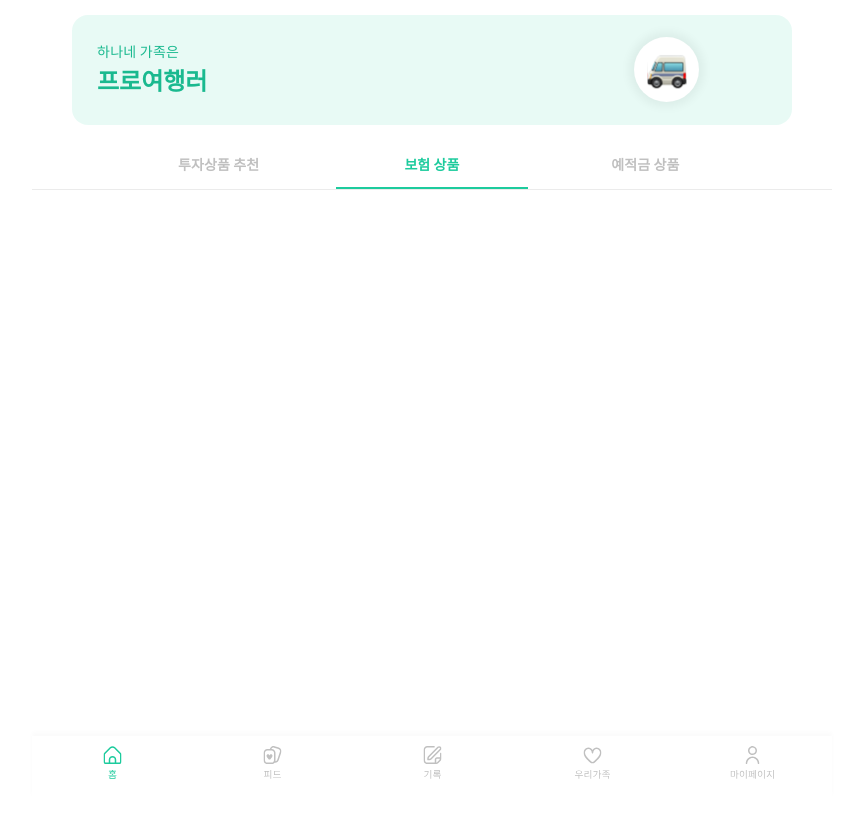
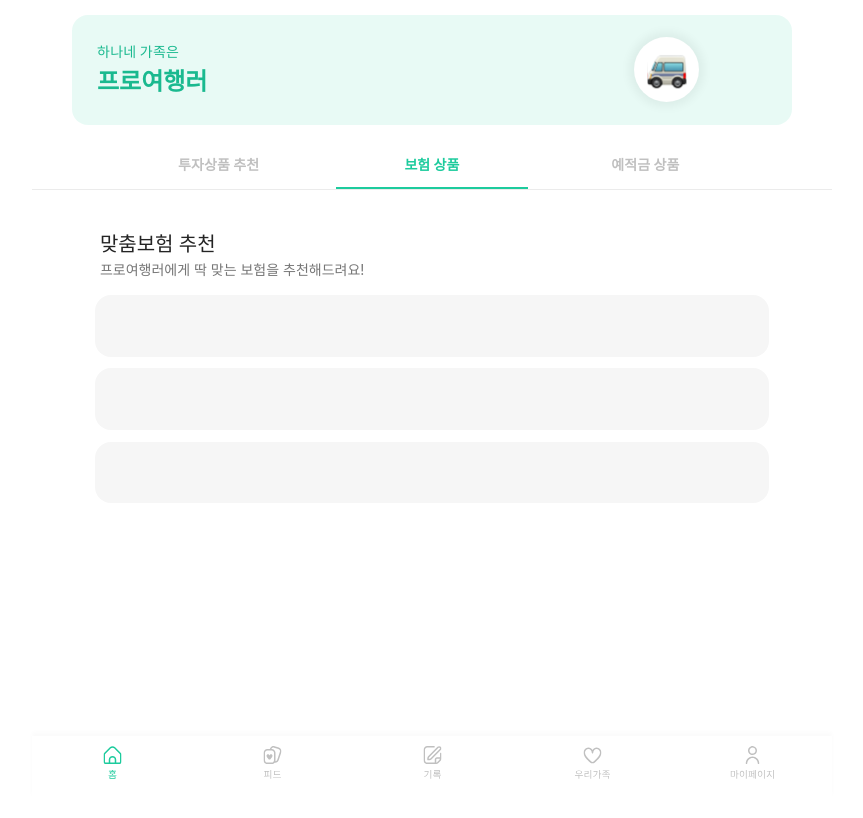
Before and after one commit to BUZZINGPolarBear/FRONT_ILogU, a React (Create React App) app: page /home in a window 1280 px wide. Both pictures are taken after a click on the element "보험 상품". Shown: the top 818 px of the page, without its empty margins (208-1071 px from the left). Built offline with nearby package versions, Linux system fonts and the light colour scheme; a web font is replaced by a local one.

Commit message:
add: 맞춤보험 추천 카드 추가

```diff
--- /dev/null
+++ b/src/APP/Home/Home.insurence.jsx
@@ -0,0 +1,27 @@
+import React, { useEffect, useState, useRef } from 'react';
+
+import * as HomeS from './Styles/Home.main.styles';
+import * as InvestS from './Styles/Home.investment';
+import InvestRecommendSwiper from './Home.investment.slide';
+
+function InsurenceComponent() {
+	return (
+		<>
+			<HomeS.MainCardWrapper>
+				<HomeS.MainCardTitleWrapper>
+					<HomeS.MainCardTitle ismain="true">맞춤보험 추천</HomeS.MainCardTitle>
+					<HomeS.MainCardTitle ismain="false">
+						프로여행러에게 딱 맞는 보험을 추천해드려요!
+					</HomeS.MainCardTitle>
+				</HomeS.MainCardTitleWrapper>
+				<HomeS.MainRecommendCardWrapper>
+					<HomeS.MainRecommendContentWrapper></HomeS.MainRecommendContentWrapper>
+					<HomeS.MainRecommendContentWrapper></HomeS.MainRecommendContentWrapper>
+					<HomeS.MainRecommendContentWrapper></HomeS.MainRecommendContentWrapper>
+				</HomeS.MainRecommendCardWrapper>
+			</HomeS.MainCardWrapper>
+		</>
+	);
+}
+
+export default InsurenceComponent;
--- a/src/APP/Home/Home.main.jsx
+++ b/src/APP/Home/Home.main.jsx
@@ -4,7 +4,7 @@ import * as HomeS from './Styles/Home.main.styles';
 import * as tokens from '../../tokens';
 
 import InvestmentComponent from './Home.investment';
-
+import InsurenceComponent from './Home.insurence';
 function HomeMain() {
 	const [mainCategory, setMainCategory] = useState('investment');
 
@@ -60,7 +60,13 @@ function HomeMain() {
 			</HomeS.HomeMainSelectWrapper>
 
 			<HomeS.HomeMainCategoryArea>
-				{mainCategory == 'investment' ? <InvestmentComponent /> : ' '}
+				{mainCategory == 'investment' ? (
+					<InvestmentComponent />
+				) : mainCategory == 'insurence' ? (
+					<InsurenceComponent />
+				) : (
+					' '
+				)}
 			</HomeS.HomeMainCategoryArea>
 		</HomeS.HomeMainScreen>
 	);
--- a/src/APP/Home/Styles/Home.main.styles.js
+++ b/src/APP/Home/Styles/Home.main.styles.js
@@ -135,3 +135,28 @@ export const MainCardTitle = styled.div`
 			? `color: ${tokens.colors.grey_700}; font-weight: ${tokens.typography.headline_6.fontWeight}; font-size: ${tokens.typography.headline_6.fontSize};`
 			: `color: ${tokens.colors.grey_300}; font-weight: ${tokens.typography.body_2}; font-size: ${tokens.typography.body_2.fontSize};`};
 `;
+
+export const MainRecommendCardWrapper = styled.div`
+	width: 100%;
+	height: 20vh;
+	min-height: 220px;
+
+	display: flex;
+	flex-direction: column;
+	align-items: center;
+	justify-content: space-around;
+`;
+
+export const MainRecommendContentWrapper = styled.div`
+	width: 100%;
+	height: 28%;
+
+	display: flex;
+	flex-direction: row;
+	align-items: center;
+	justify-content: space-between;
+
+	border-radius: 16px;
+
+	background-color: #f6f6f6;
+`;
```
Also changed, not shown: src/APP/Home/Styles/Home.insurence.styles.js (added).
